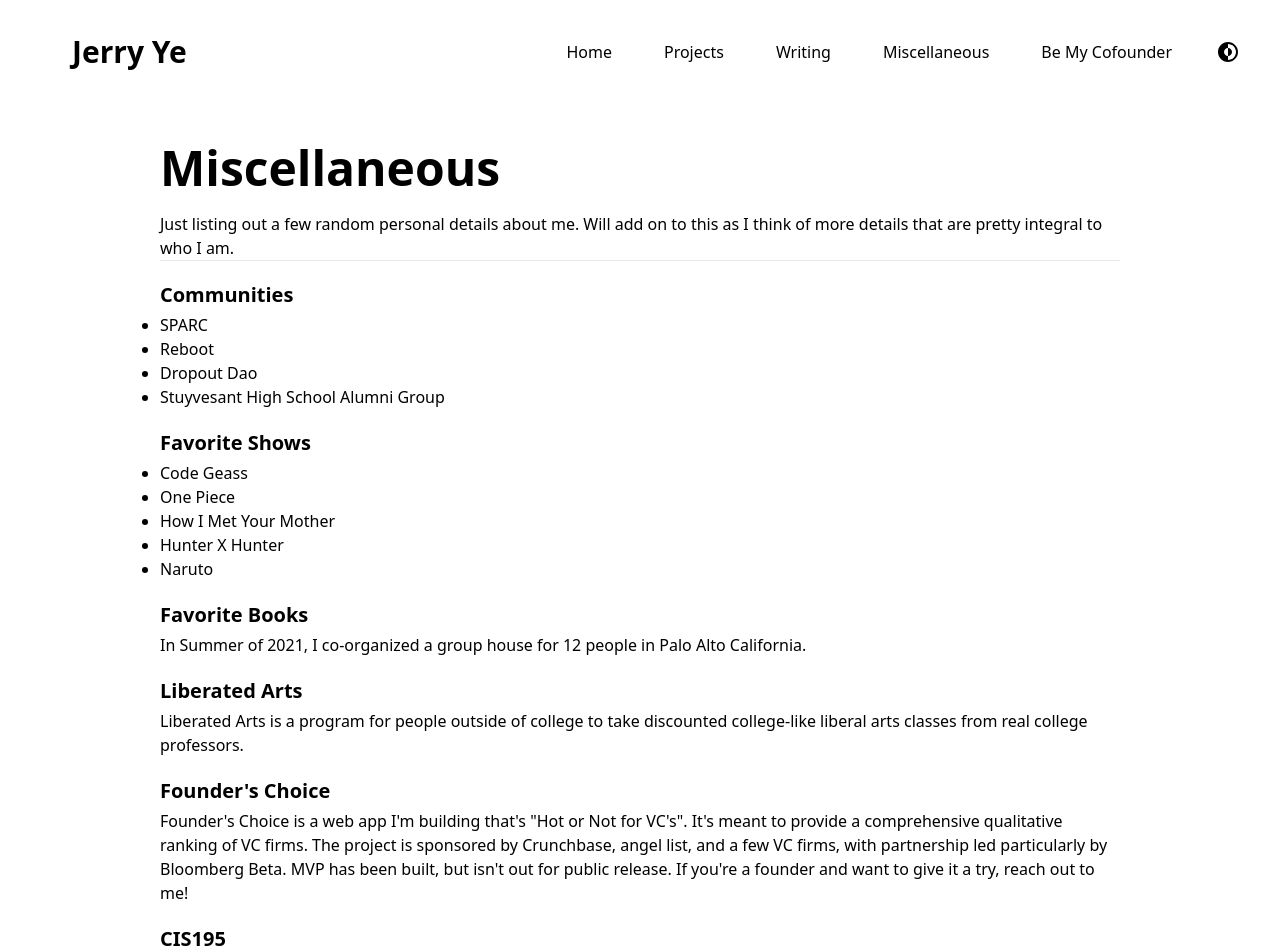
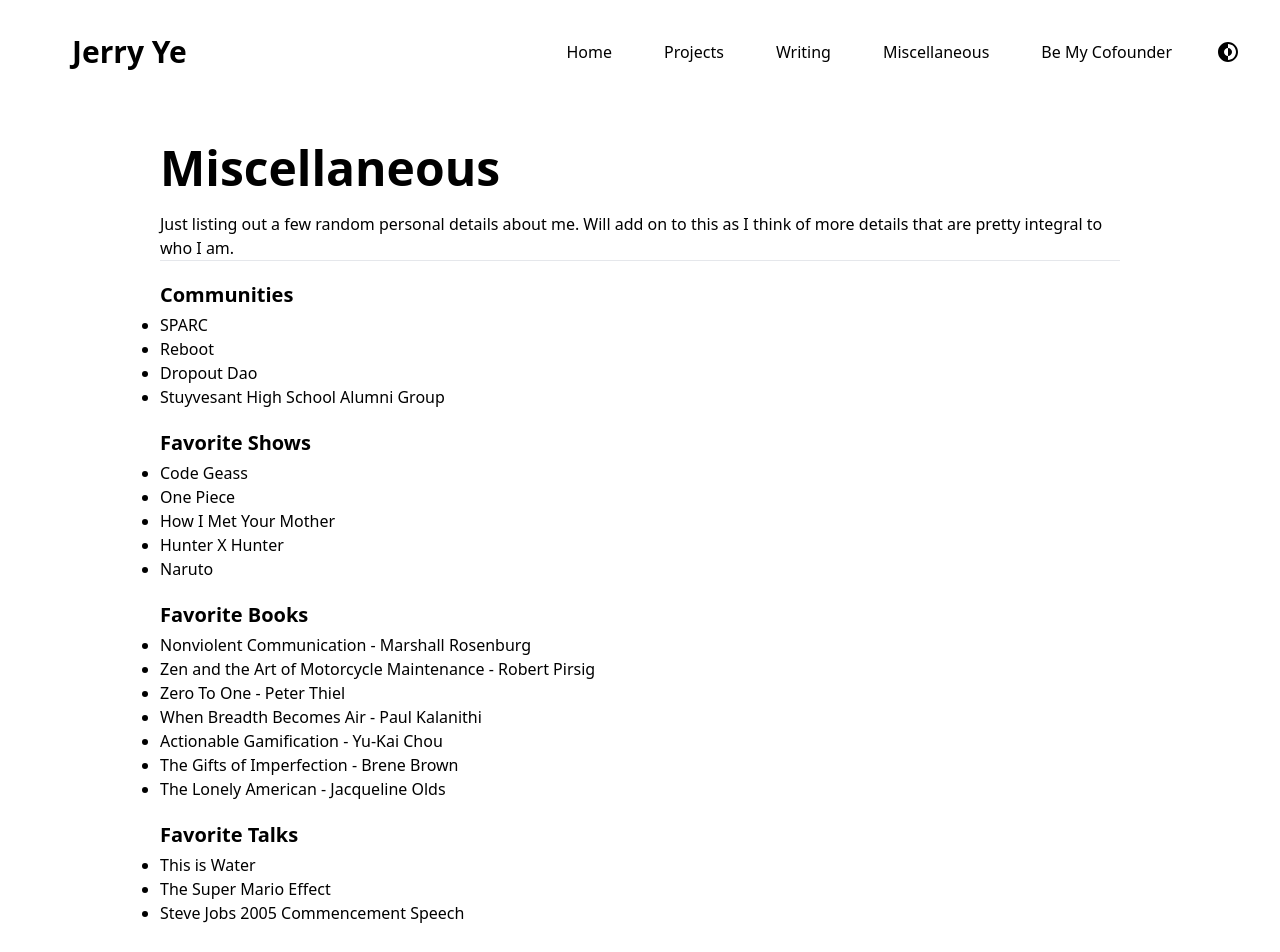
Before and after one commit to jerry1ye10/personal-site, a Next.js app: page /misc in a window 1280 px wide. Shown: the top 952 px of the page. Built offline with nearby package versions, Linux system fonts and the light colour scheme.

Commit message:
add cofounder page

```diff
--- /dev/null
+++ b/pages/cofounder.js
@@ -0,0 +1,39 @@
+import HeadObject from "../components/head";
+import Nav from "../components/nav";
+import Footer from "../components/footer";
+
+export default function CoFounder() {
+  return (
+    <div className="dark:text-white dark:bg-black">
+      <HeadObject>
+        {/* You can put extra tags in here, or leave it blank */}
+      </HeadObject>
+      <Nav />
+
+      <div className="px-5 sm:px-20 md:px-40 py-5 flex-col">
+        <h1 className="!font-bold !text-5xl py-5"> Be My Co-Founder </h1>
+        <p className="py-2">
+          I want to start a company sometime in the next month and I'm looking
+          for a cofounder! I really want to be 100% committed (working on
+          weekends, irregular hours, etc) to what I'm working on, and that's the
+          only thing I really need out of a cofounder. I'd prefer working with
+          others who are technical, able to work in person (SF or NY), and are
+          interested in similar industries to me.
+        </p>
+
+        <p>In terms of my skillset, </p>
+
+        <p>
+          {" "}
+          Below you can find some ideas I'm interested in working on. I'm not
+          particularly attached to any of them and I'm very open to hearing
+          other ideas. If you're even slightly interested, feel free to take a
+          look around my site to see if you think we'd be a good fit and book
+          time on my calendly so we can chat!
+        </p>
+      </div>
+
+      <Footer />
+    </div>
+  );
+}
--- a/pages/misc.js
+++ b/pages/misc.js
@@ -55,43 +55,32 @@
           </li>
           <li className="py-2">
             <h3 className="!font-bold !text-xl py-1">Favorite Books </h3>
-            <p>
-              In Summer of 2021, I co-organized a group house for 12 people in
-              Palo Alto California.{" "}
-            </p>
+            <ul className="list-disc">
+              <li>Nonviolent Communication - Marshall Rosenburg</li>
+              <li>Zen and the Art of Motorcycle Maintenance - Robert Pirsig</li>
+              <li>Zero To One - Peter Thiel </li>
+              <li>When Breadth Becomes Air - Paul Kalanithi</li>
+              <li>Actionable Gamification - Yu-Kai Chou</li>
+              <li>The Gifts of Imperfection - Brene Brown </li>
+              <li>The Lonely American - Jacqueline Olds</li>
+            </ul>
           </li>
           <li className="py-2">
-            {" "}
-            <a href="https://liberated-arts.com/">
-              <h3 className="!font-bold !text-xl py-1">Liberated Arts</h3>
-            </a>
-            <p>
-              Liberated Arts is a program for people outside of college to take
-              discounted college-like liberal arts classes from real college
-              professors.
-            </p>
-          </li>
-          <li className="py-2">
-            {" "}
-            <h3 className="!font-bold !text-xl py-1"> Founder's Choice </h3>
-            <p>
-              {" "}
-              Founder's Choice is a web app I'm building that's "Hot or Not for
-              VC's". It's meant to provide a comprehensive qualitative ranking
-              of VC firms. The project is sponsored by Crunchbase, angel list,
-              and a few VC firms, with partnership led particularly by Bloomberg
-              Beta. MVP has been built, but isn't out for public release. If
-              you're a founder and want to give it a try, reach out to me!{" "}
-            </p>
-          </li>
-          <li className="py-2">
-            {" "}
-            <h3 className="!font-bold !text-xl py-1">CIS195 </h3>
-            <p>
-              At Penn, I taught an iOS development course, where students
-              learned the basics of UIKit and firebase to build fullstack final
-              projects.{" "}
-            </p>
+            <h3 className="!font-bold !text-xl py-1">Favorite Talks </h3>
+            <ul className="list-disc">
+              <a href="https://www.youtube.com/watch?v=8CrOL-ydFMI&t=573s">
+                {" "}
+                <li>This is Water </li>{" "}
+              </a>
+              <a href="https://www.youtube.com/watch?v=9vJRopau0g0&t=644s">
+                {" "}
+                <li>The Super Mario Effect</li>{" "}
+              </a>
+              <a href="https://www.youtube.com/watch?v=UF8uR6Z6KLc&t=607s">
+                {" "}
+                <li>Steve Jobs 2005 Commencement Speech</li>{" "}
+              </a>
+            </ul>
           </li>
         </ul>
       </div>
```
